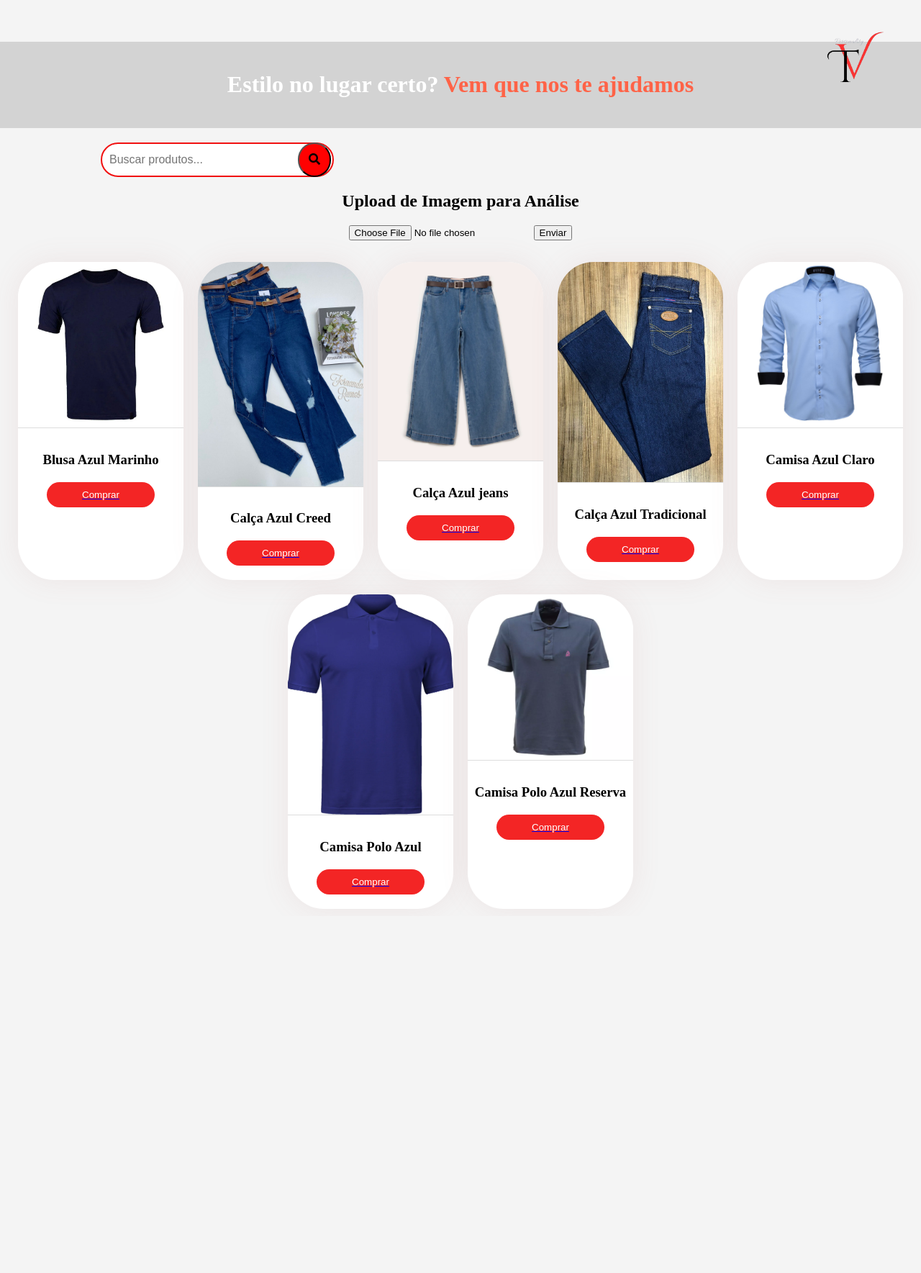
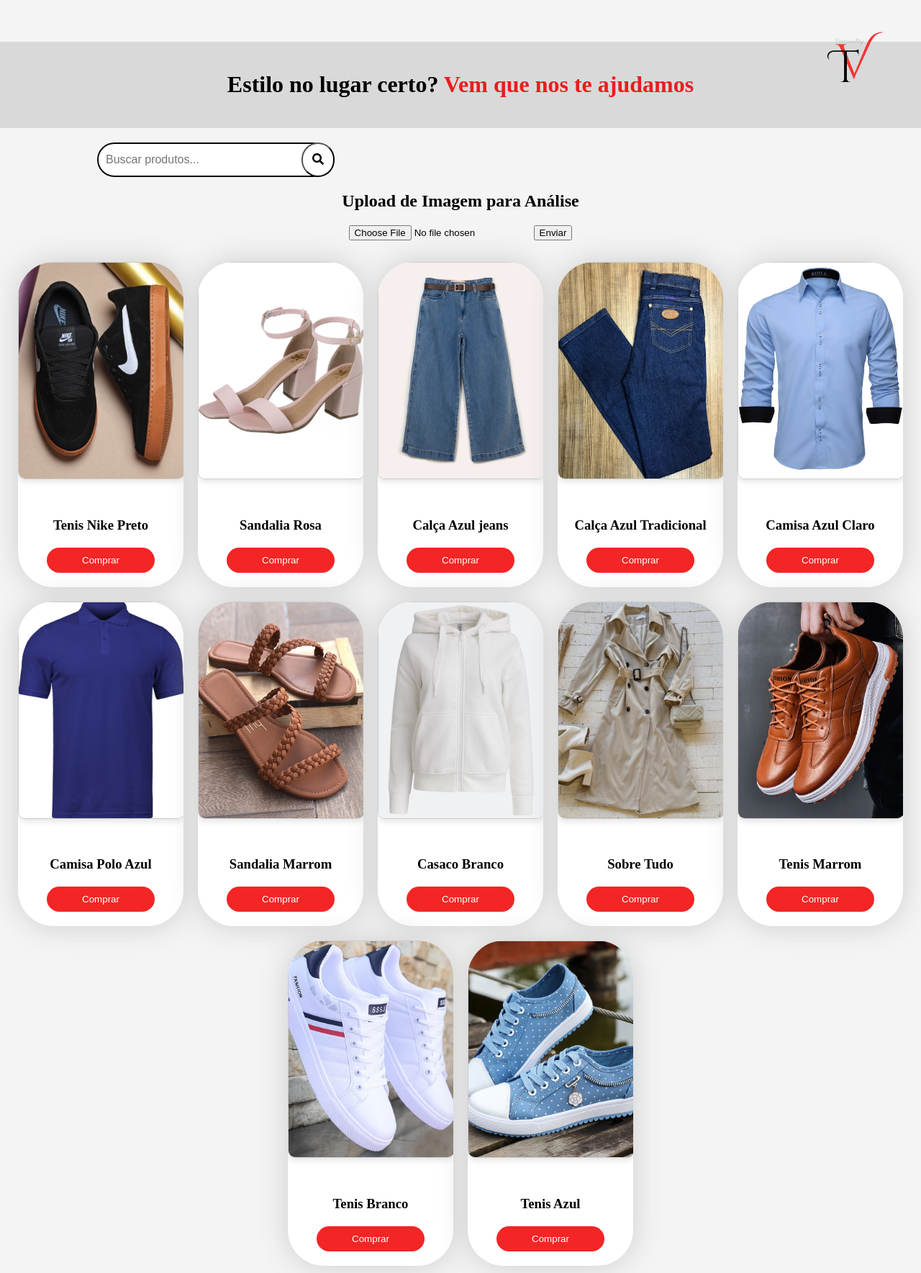
Before and after one commit to igorclerigo/PROJETO-FINAL, a Flask app: page / in a window 1280 px wide. Shown: the whole page at 72% size. Before the commit the page ends 1243 px from the top, so only its background shows below. Run offline with Flask 3, Linux system fonts and the light colour scheme; some web fonts are replaced.

Commit message:
last update

```diff
--- a/Templates/index.html
+++ b/Templates/index.html
@@ -9,9 +9,9 @@
     <link rel="preconnect" href="https://fonts.gstatic.com" crossorigin>
     <link href="https://fonts.googleapis.com/css2?family=Bona+Nova+SC:ital,wght@0,400;0,700;1,400&display=swap" rel="stylesheet">
     <link rel="stylesheet" href="{{ url_for('static', filename='css/moda.css') }}">
+
 </head>
 <body>
-
     <div class="welcome-message" id="welcome-message">
         Bem-vindo ao nosso site de recomendações de roupas!
     </div>
@@ -52,18 +52,16 @@
         <!-- Produtos serão inseridos aqui dinamicamente -->
     </div>
 
-
-
     <script>
         const products = [
             {
-                name: 'Blusa Azul Marinho',
-                image: '{{ url_for('static', filename='images/blusa_azul.jpg') }}',
+                name: 'Tenis Nike Preto',
+                image: '{{ url_for('static', filename='images/tenis_preto.jpg') }}',
                 link: 'login.html'
             },
             {
-                name: 'Calça Azul Creed',
-                image: '{{ url_for('static', filename='images/calca_azul.jpg') }}',
+                name: 'Sandalia Rosa',
+                image: '{{ url_for('static', filename='images/sandalia_rosa.jpg') }}',
                 link: 'login.html'
             },
             {
@@ -71,7 +69,6 @@
                 image: '{{ url_for('static', filename='images/calca_azul1.jpg') }}',
                 link: 'login.html'
             },
-
             {
                 name: 'Calça Azul Tradicional',
                 image: '{{ url_for('static', filename='images/calca_azul3.jpg') }}',
@@ -87,13 +84,36 @@
                 image: '{{ url_for('static', filename='images/camisa_polo_azul.jpg') }}',
                 link: 'login.html'
             },
-
             {
-                name: 'Camisa Polo Azul Reserva',
-                image: '{{ url_for('static', filename='images/camisa_polo_azul2.jpg') }}',
+                name: 'Sandalia Marrom',
+                image: '{{ url_for('static', filename='images/sandalia_marron.jpg') }}',
                 link: 'login.html'
             },
-
+            {
+                name: 'Casaco Branco',
+                image: '{{ url_for('static', filename='images/casaco_branco.jpg') }}',
+                link: 'login.html'
+            },
+            {
+                name: 'Sobre Tudo',
+                image: '{{ url_for('static', filename='images/casaco_bege.jpg') }}',
+                link: 'login.html'
+            },
+            {
+                name: 'Tenis Marrom',
+                image: '{{ url_for('static', filename='images/tenis_marrom.jpg') }}',
+                link: 'login.html'
+            },
+            {
+                name: 'Tenis Branco',
+                image: '{{ url_for('static', filename='images/tenis_branco.jpg') }}',
+                link: 'login.html'
+            },
+            {
+                name: 'Tenis Azul',
+                image: '{{ url_for('static', filename='images/tenis_azul.jpg') }}',
+                link: 'login.html'
+            },
         ];
 
         function displayProducts(filteredProducts) {
@@ -113,9 +133,7 @@
                     productElement.innerHTML = `
                         <img src="${product.image}" alt="${product.name}">
                         <h3>${product.name}</h3>
-                        <a href="${product.link}">
-                            <button>Comprar</button>
-                        </a>
+                        <button onclick="window.location.href='https://pagseguro.uol.com.br/para-seu-negocio/online/link-de-pagamento#'">Comprar</button>
                     `;
                     productsContainer.appendChild(productElement);
                 });
--- a/static/css/moda.css
+++ b/static/css/moda.css
@@ -6,12 +6,12 @@ body {
     text-align: center;
 }
 .header, .welcome-message {
-    background-color: #d3d3d3;
-    color: white;
+    background-color: #d9d9d9;
+    color: black;
     padding: 20px;
 }
 .header h1 span {
-    color: #ff6347;
+    color: #ea1d1d;
 }
 .search-bar, .upload-form {
     margin: 20px auto;
@@ -34,7 +34,7 @@ body {
 .product {
     background-color: rgb(255, 255, 255);
     text-align: center;
-    box-shadow: rgba(172, 98, 98, 0.1) 0px 0px 40px;
+    box-shadow: #ccc 0px 0px 40px;
     width: 230px;
     margin: 10px;
     border-radius: 50px;
@@ -45,7 +45,7 @@ body {
 .product img {
     max-width: 100%;
     border-bottom: 1px solid #ddd;
-    margin-bottom: 10px;
+    margin-bottom: 30px;
 }
 .no-results {
     color: red;
@@ -63,22 +63,17 @@ width: 150px;
 }
 
 
-
-
-
-
-
 .search-bar button {
-    background-color: #ff0101;
+    background-color: #ffffff;
     padding: 13px;
     border-radius: 70px;
-    margin-left: -50px;
+    margin-left: -40px;
     cursor: pointer;
     transition: background-color 0.2s ease;
 }
 
 .search-bar button:hover {
-    background-color: #ca0000; /* Cor do botão ao passar o mouse */
+    background-color: #f64d4d; /* Cor do botão ao passar o mouse */
 }
 
 .search-bar {
@@ -90,9 +85,9 @@ width: 150px;
 .search-bar input {
     width: 300px;
     padding: 10px;
-    border: 2px solid #f11111; /* Cor da borda inicial vermelha */
+    border: 2px solid #080808; /* Cor da borda inicial vermelha */
     border-radius: 30px;
-    color: #ff0303;
+    color: #060606;
     transition: all 0.2s ;
     font-family: 'Playwrite GB S', sans-serif; /* Aplicando a fonte Playwrite GB S no input */
 }
@@ -113,3 +108,16 @@ width: 150px;
     margin: 20px auto; /* Centralizado verticalmente */
     display: block; /* Para ocupar toda a largura disponível */
 }
+
+
+/* CSS para padronizar o tamanho das imagens */
+.products .product img {
+    width: 300px;  /* Defina a largura desejada */
+    height: 300px; /* Defina a altura desejada */
+    object-fit: cover; /* Mantém o aspecto da imagem enquanto cobre a área definida */
+    border: 1px solid #ccc; /* Opcional: Adiciona uma borda fina para as imagens */
+    border-radius: 10px; /* Opcional: Adiciona cantos arredondados */
+    box-shadow: 0 4px 8px rgba(0, 0, 0, 0.1); /* Opcional: Adiciona uma sombra sutil */
+}
+
+/* Outras regras CSS que você já possui */
```
Also changed, not shown: static/images/blusa_azul1.jpg (deleted), static/images/casaco_bege.jpg (added), static/images/casaco_branco.jpg (added), static/images/sandalia_marron.jpg (added), static/images/sandalia_rosa.jpg (added), static/images/tenis_azul.jpg (added), static/images/tenis_branco.jpg (added), static/images/tenis_marrom.jpg (added), static/images/tenis_preto.jpg (added), uploads/produto2.jpeg (added).
